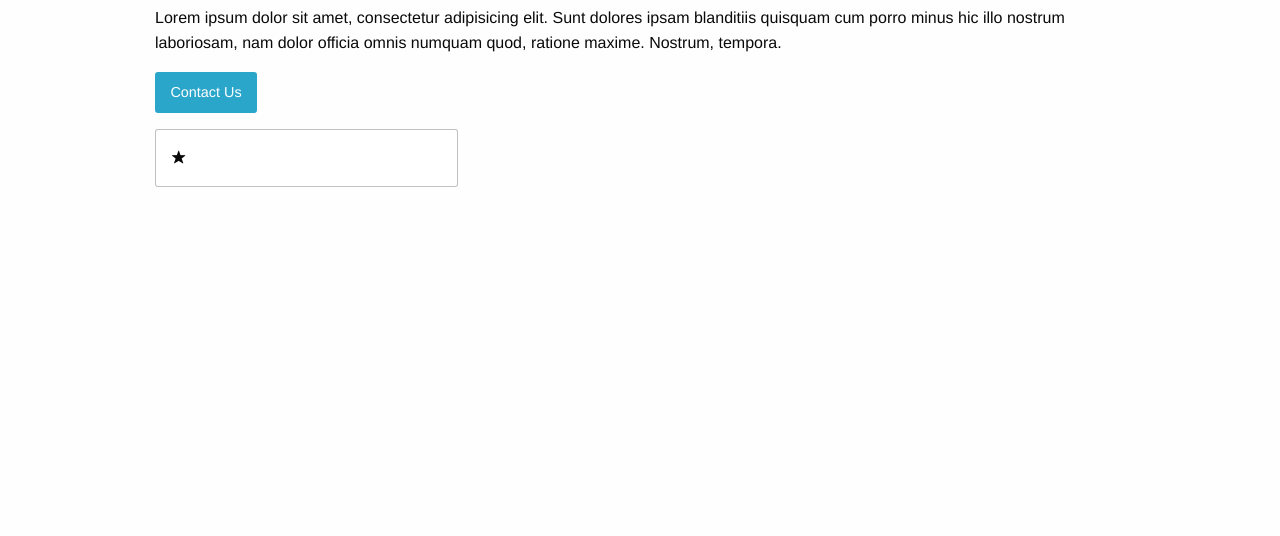
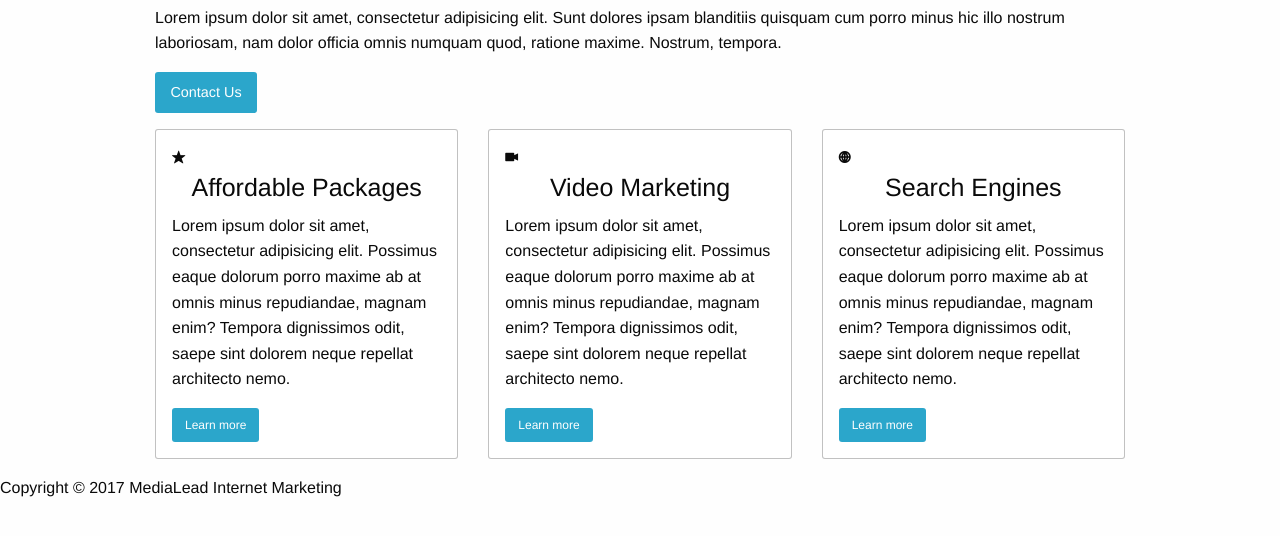
Before and after one commit to ccasey79/Foundation-Projects, a plain HTML site: page Practice3/index.html in a window 1280 px wide. Shown: the part 164-700 px from the top of the page. Drawn offline with Linux system fonts and the light colour scheme.

Commit message:
business first page HTML structure done

```diff
--- a/Practice3/index.html
+++ b/Practice3/index.html
@@ -63,20 +63,35 @@
       <div class="large-4 columns">
         <div class="callout">
           <i class="fi-star"></i>
+          <h4 class="text-center">Affordable Packages</h4>
+          <p>Lorem ipsum dolor sit amet, consectetur adipisicing elit. Possimus eaque dolorum porro maxime ab at omnis minus repudiandae, magnam enim?
+            Tempora dignissimos odit, saepe sint dolorem neque repellat architecto nemo.</p>
+          <a class="button small" href="about.html">Learn more</a>
+        </div>
       </div>
       <div class="large-4 columns">
-
+        <div class="callout">
+          <i class="fi-video"></i>
+          <h4 class="text-center">Video Marketing</h4>
+          <p>Lorem ipsum dolor sit amet, consectetur adipisicing elit. Possimus eaque dolorum porro maxime ab at omnis minus repudiandae, magnam enim?
+            Tempora dignissimos odit, saepe sint dolorem neque repellat architecto nemo.</p>
+          <a class="button small" href="about.html">Learn more</a>
+        </div>
       </div>
       <div class="large-4 columns">
-
+        <div class="callout">
+          <i class="fi-web"></i>
+          <h4 class="text-center">Search Engines</h4>
+          <p>Lorem ipsum dolor sit amet, consectetur adipisicing elit. Possimus eaque dolorum porro maxime ab at omnis minus repudiandae, magnam enim?
+            Tempora dignissimos odit, saepe sint dolorem neque repellat architecto nemo.</p>
+          <a class="button small" href="about.html">Learn more</a>
+        </div>
       </div>
   </section>
 
-
-
-
-
-
+  <footer>
+    <p>Copyright &copy; 2017 MediaLead Internet Marketing</p>
+  </footer>
 
 <script src="js/vendor/jquery.js"></script>
 <script src="js/vendor/what-input.js"></script>
```
